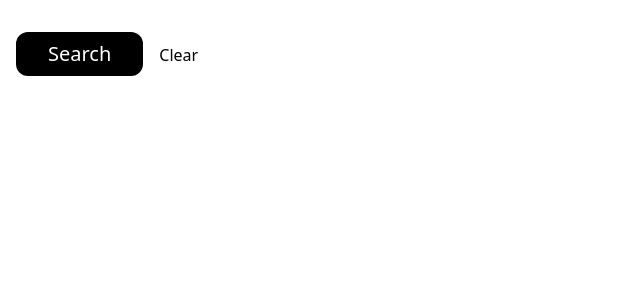
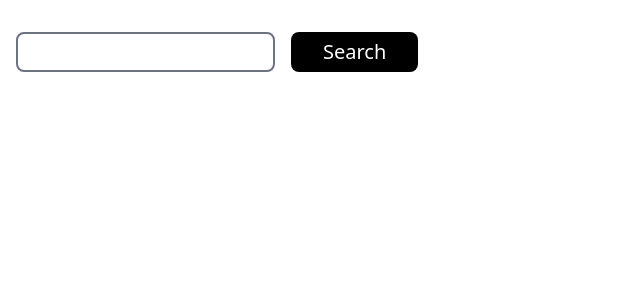
Before and after one commit to nrjdalal/verosearch-prowlarr, a Next.js app: page / in a window 1280 px wide. Shown: the top 300 px of the page, without its empty margins (0-640 px from the left). Built offline with nearby package versions, Linux system fonts and the light colour scheme.

Commit message:
Wed Aug 17 20:06:30 IST 2022

```diff
--- a/package.json
+++ b/package.json
@@ -11,7 +11,8 @@
   "dependencies": {
     "next": "12.2.5",
     "react": "18.2.0",
-    "react-dom": "18.2.0"
+    "react-dom": "18.2.0",
+    "xml2js": "^0.4.23"
   },
   "devDependencies": {
     "@tailwindcss/forms": "^0.5.2",
--- a/pages/index.jsx
+++ b/pages/index.jsx
@@ -1,49 +1,46 @@
-import Head from 'next/head'
-import Image from 'next/image'
+import { parseString } from 'xml2js'
 import { useEffect, useState } from 'react'
 
 const Home = () => {
-  const [search, setSearch] = useState([])
+  const [search, setSearch] = useState('')
+  const [results, setResults] = useState([])
 
-  useEffect(() => {}, [search])
+  useEffect(() => {}, [results])
 
   const Searcher = async () => {
-    const xml = await fetch(
-      'https://jackett.at7.in/api/v2.0/indexers/all/results/torznab?apikey=qbittorrent&q=harley+quinn+1080p'
+    setResults([])
+
+    const res = await fetch(
+      `https://jackett.at7.in/api/v2.0/indexers/all/results/torznab?apikey=qbittorrent&q=${search}`
     )
-    const res = await await xml.text()
+    const xml = await res.text()
 
-    let items = res.split('<item>')
+    const json = []
 
-    const array = []
-
-    items.forEach((element) => {
-      if (element.includes('<size>')) {
-        const title = element.split('<title>')[1].split('</title>')[0]
-
-        console.log(title)
-
-        array.push({ title: title })
-      }
+    parseString(xml, function (err, result) {
+      json = result.rss.channel[0].item
     })
 
-    setSearch(array)
+    setResults(json)
   }
 
   return (
     <div className="w-screen">
-      <main className="py-8 pl-4">
-        <button className="rounded-xl bg-black p-8 py-2 text-xl text-white" onClick={Searcher}>
+      <main className="ml-4 flex items-center py-8">
+        <input
+          type="text"
+          className="h-10 rounded-lg border-2"
+          value={search}
+          onChange={(e) => setSearch(e.target.value)}
+        ></input>
+
+        <button className="ml-4 h-10 rounded-lg bg-black px-8 text-xl text-white" onClick={Searcher}>
           Search
-        </button>
-
-        <button className="pl-4" onClick={() => setSearch([])}>
-          Clear
         </button>
       </main>
 
       <div className="flex flex-col gap-y-2 pb-8 pl-4">
-        {search.map((element, key) => {
+        {results.map((element, key) => {
           return (
             <p className="text-black" key={key}>
               {key + 1} <br /> {element.title}
```
Also changed, not shown: 1 other file (tests, documents, lock files or other folders).
